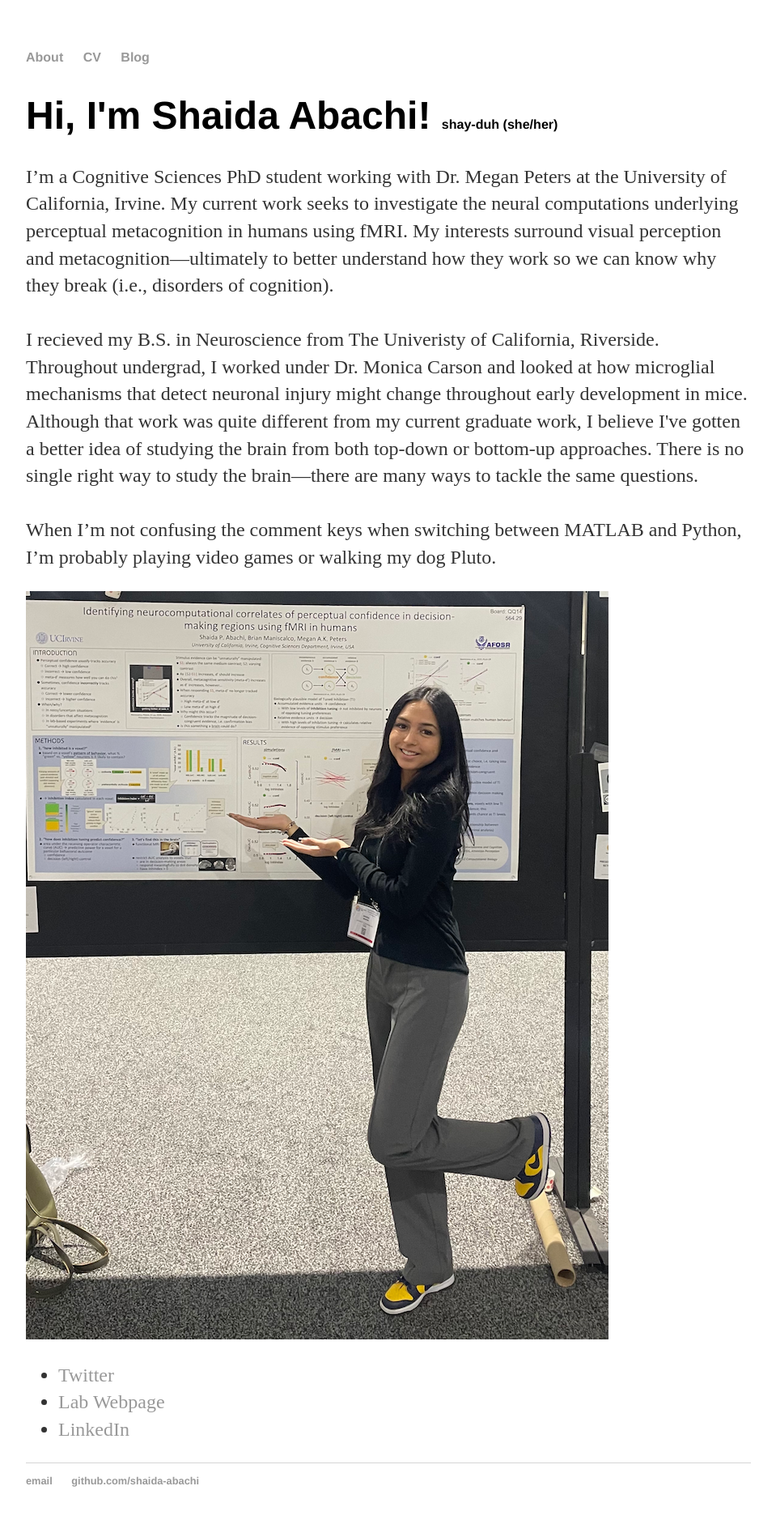
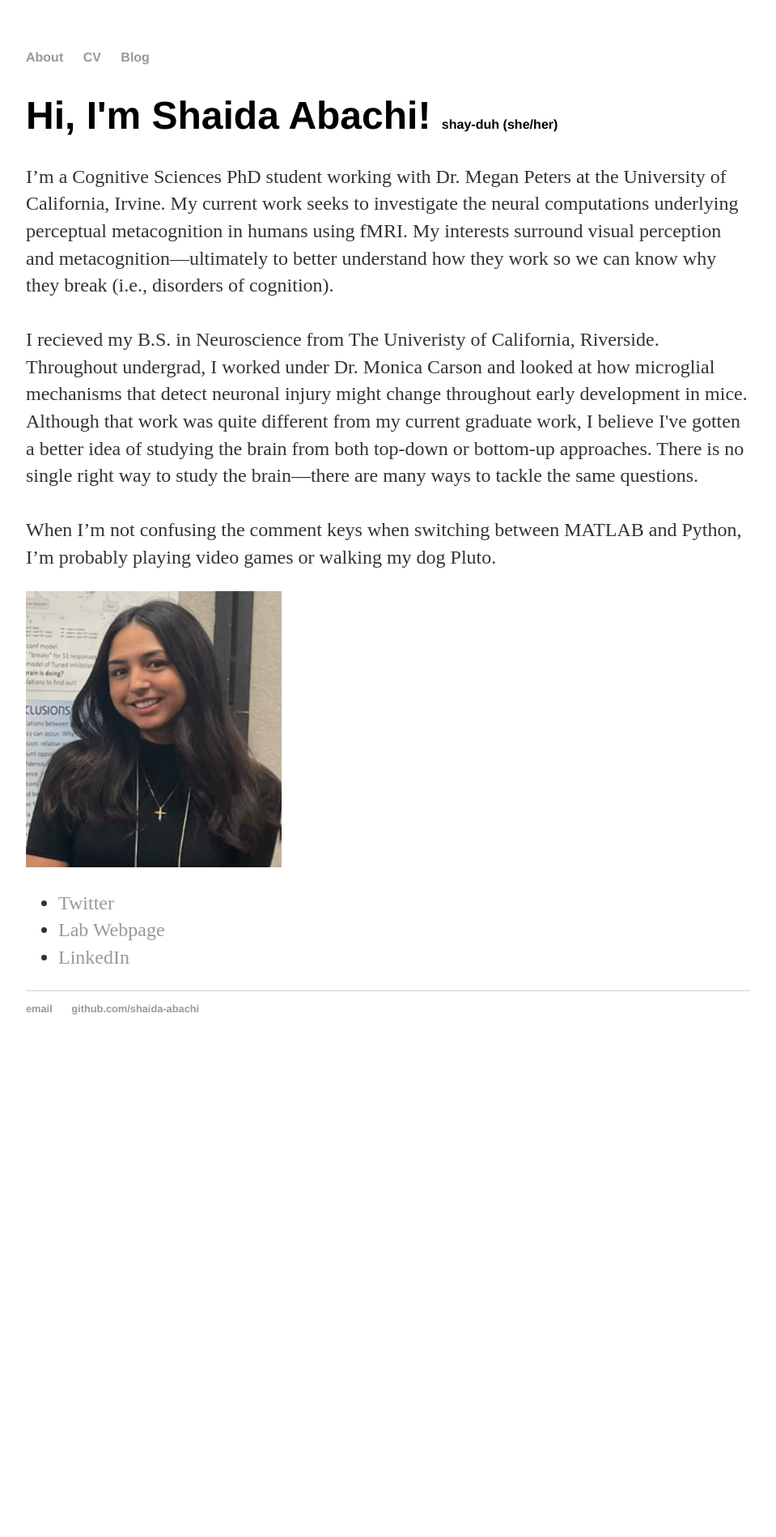
Before and after one commit to shaida-abachi/shaida-abachi.github.io, a Jekyll site: the page built from index.html, in a window 1280 px wide. Shown: the whole page at 81% size, without its empty margins (160-1119 px from the left). Built offline with Jekyll 4.4.1, drawn with Linux system fonts in a browser that asks for light colours; after the commit the page ends 1315 px from its top, so only the background shows below that.

Commit message:
Update index.html

```diff
--- a/index.html
+++ b/index.html
@@ -18,7 +18,7 @@ title: Shaida Abachi
 				When I’m not confusing the comment keys when switching between MATLAB and Python, I’m probably playing video games or walking my dog Pluto. </p>
 
 			<div class="profile float-right">
-     		   	<img class="img-fluid z-depth-1 rounded" src="/img/IMG_2733.png">
+     		   	<img class="img-fluid z-depth-1 rounded" src="/img/home_pic.png">
        			</div>
 			<ul class="contacts">
 				<li><a href="https://twitter.com/shaidaabachi">Twitter</a></li>
```
